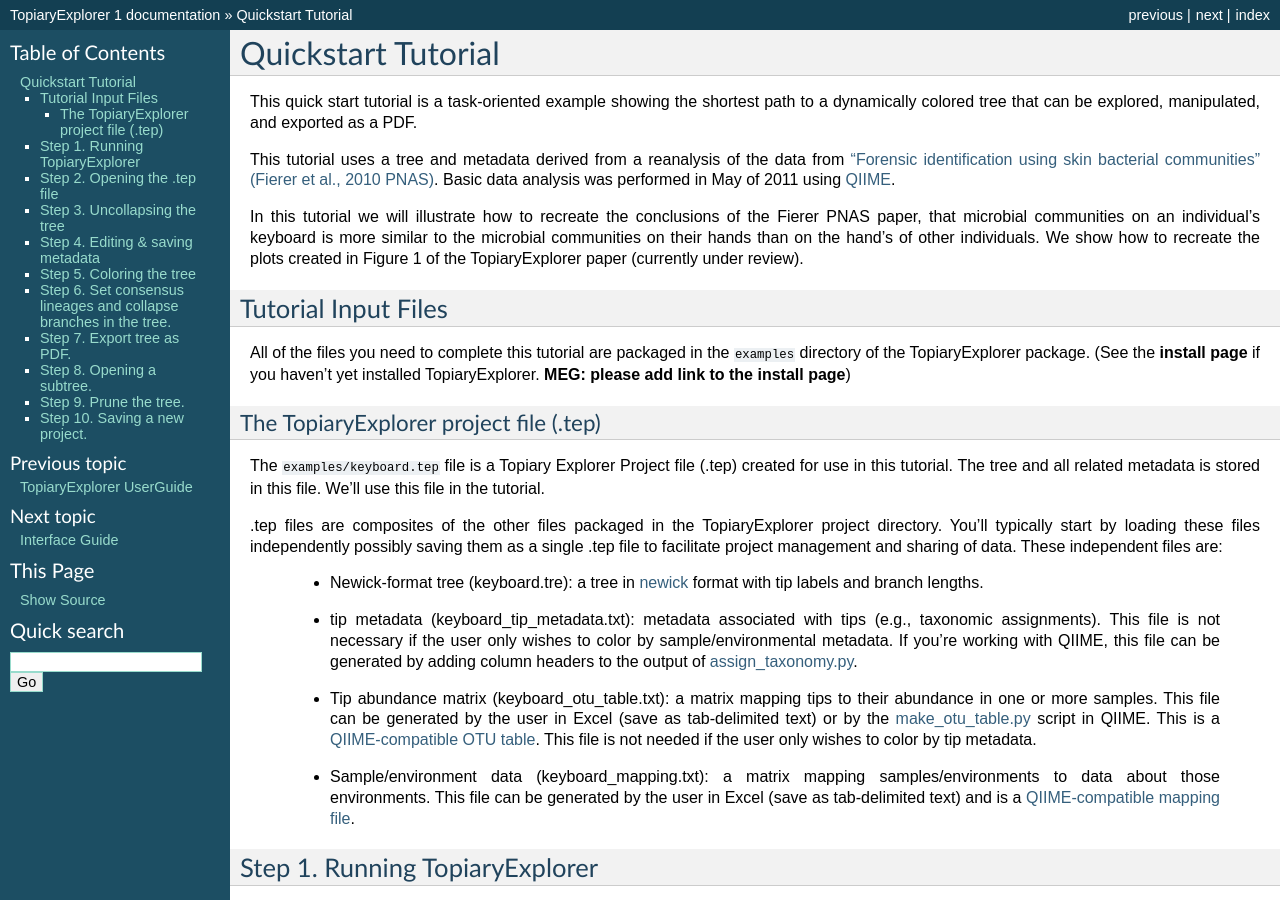
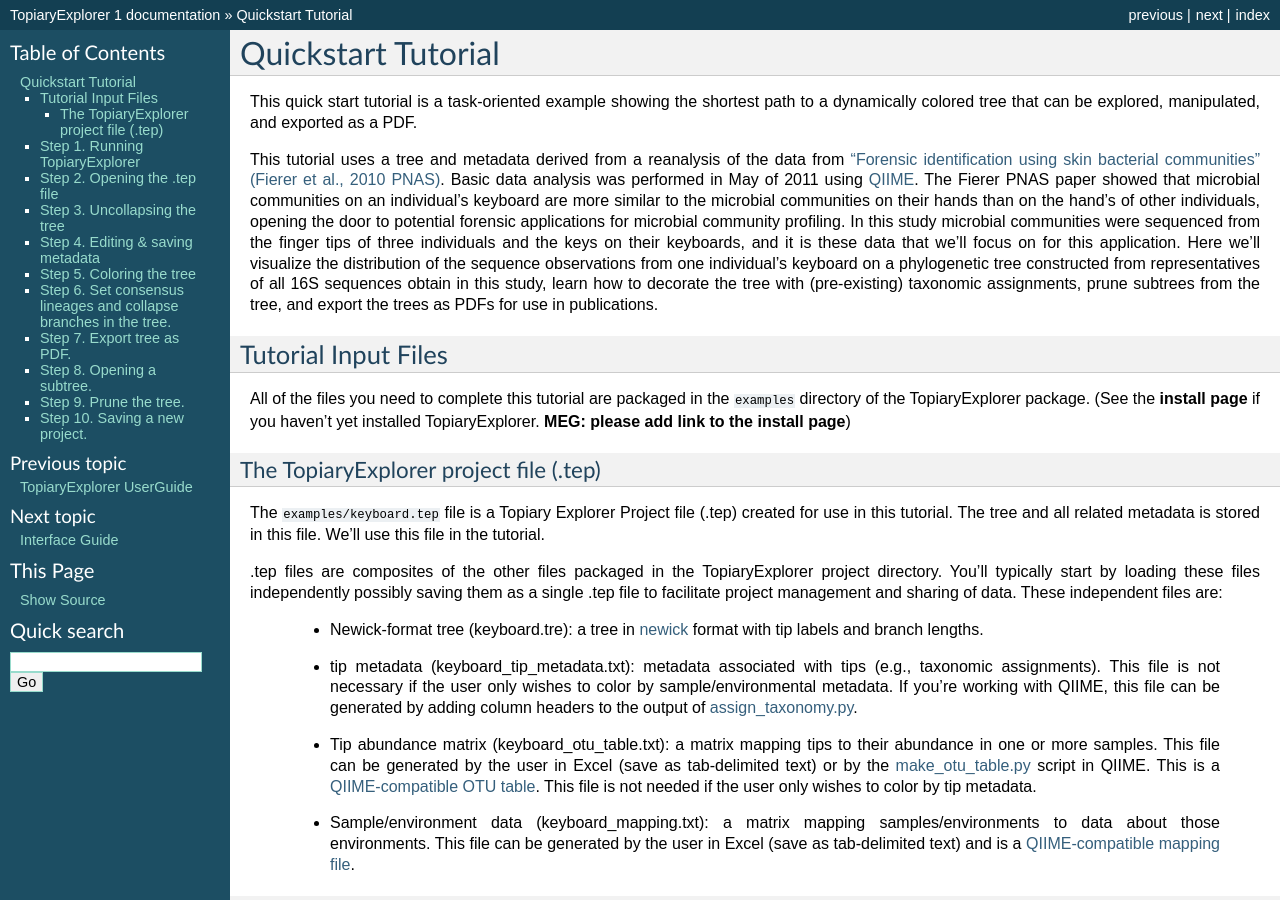
Before and after one commit to qiime/Topiary-Explorer, a Sphinx documentation site: the page built from tutorial/source/quickstart.rst, in a window 1280 px wide and 900 px high. Built offline with Sphinx 7.4.7, drawn with Linux system fonts in a browser that asks for light colours; some of the changed text lies outside the part shown.

Commit message:
Some edits for clarity.
git-svn-id: svn+ssh://svn.code.sf.net/p/topiaryexplorer/code/trunk/main@409 05d1262b-b726-4fff-8b9f-3609a8a82e43

```diff
--- a/tutorial/source/quickstart.rst
+++ b/tutorial/source/quickstart.rst
@@ -5,9 +5,7 @@
 *******************
 This quick start tutorial is a task-oriented example showing the shortest path to a dynamically colored tree that can be explored, manipulated, and exported as a PDF.
 
-This tutorial uses a tree and metadata derived from a reanalysis of the data from `"Forensic identification using skin bacterial communities" (Fierer et al., 2010 PNAS) <http://www.ncbi.nlm.nih.gov/pubmed/20231444>`_. Basic data analysis was performed in May of 2011 using `QIIME <http://www.qiime.org>`_.
-
-In this tutorial we will illustrate how to recreate the conclusions of the Fierer PNAS paper, that microbial communities on an individual's keyboard is more similar to the microbial communities on their hands than on the hand's of other individuals. We show how to recreate the plots created in Figure 1 of the TopiaryExplorer paper (currently under review).
+This tutorial uses a tree and metadata derived from a reanalysis of the data from `"Forensic identification using skin bacterial communities" (Fierer et al., 2010 PNAS) <http://www.ncbi.nlm.nih.gov/pubmed/20231444>`_. Basic data analysis was performed in May of 2011 using `QIIME <http://www.qiime.org>`_. The Fierer PNAS paper showed that microbial communities on an individual's keyboard are more similar to the microbial communities on their hands than on the hand's of other individuals, opening the door to potential forensic applications for microbial community profiling. In this study microbial communities were sequenced from the finger tips of three individuals and the keys on their keyboards, and it is these data that we'll focus on for this application. Here we'll visualize the distribution of the sequence observations from one individual's keyboard on a phylogenetic tree constructed from representatives of all 16S sequences obtain in this study, learn how to decorate the tree with (pre-existing) taxonomic assignments, prune subtrees from the tree, and export the trees as PDFs for use in publications.
 
 Tutorial Input Files
 --------------------
@@ -68,12 +66,14 @@
 ---------------------------------
 In the Topiary Explorer window, you will find a ``+`` button in the top right corner of the metadata table. This button allows you to add new columns to a table or to save a table as tab delimited text.
 
-In the Sample Metadata Mapping tab, add a new column by clicking the ``+`` button. Name the new column ``IndividualKeyHand`` by typing this in the text field. Then click the ``Combine`` button. Select both the ``KeyHand`` and ``Individual`` options in the text window by holding the "Command" key (on OS X) or the "Control" key (on Windows). Click ``Add`` to add the new column. Now if you scroll to the right in the Topiary Explorer window you will see this new column on the right end.
+In the "Sample Data" tab, add a new column by clicking the ``+`` button. Name the new column ``IndividualKeyHand`` by typing this in the text field. Then click the ``Combine`` button. Select both the ``KeyHand`` and ``Individual`` options in the text window by holding the "Command" key (on OS X) or the "Control" key (on Windows). Click ``Add`` to add the new column. Now if you scroll to the right in the Topiary Explorer window you will see this new column on the right end.
 
 .. figure::  _images/add_column.png
    :align:   center
 
    Add column dialog with the ``+`` button highlighted.
+
+For the keyboard samples, the ``KeyHand`` column of the sample data describes the hand that strikes the corresponding key (Left, Right, or Ambiguous, where Ambiguous refers to keys that may be hit with either hand such as the space bar). For the skin samples ``KeyHand`` contains ``NA``. The ``Individual`` column contains the subject identifier (e.g., ``M3`` refers to male subject number 3).
 
 Step 5. Coloring the tree
 -------------------------
```
